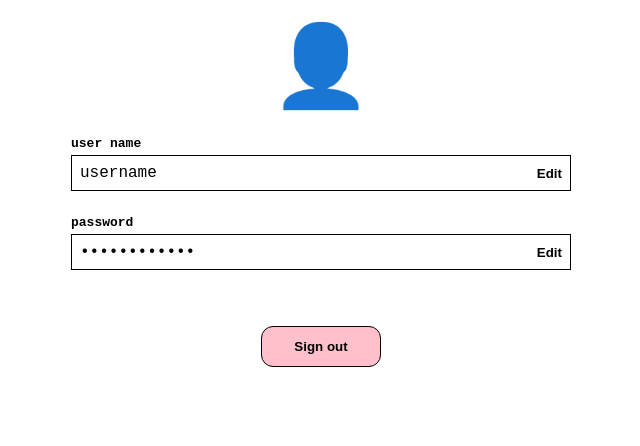
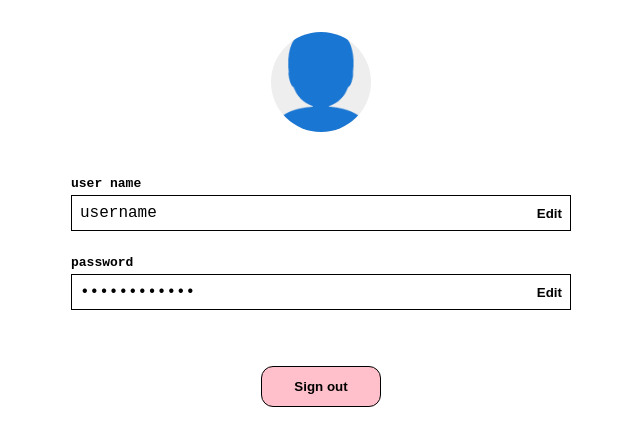
Before and after one commit to Klingsterina/Hop2-vef2-2025, a Next.js app: page /settings in a window 1280 px wide. Shown: the top 446 px of the page, without its empty margins (319-959 px from the left). Built offline with nearby package versions, Linux system fonts and the light colour scheme; no server answers.

Commit message:
get route pfp

```diff
--- a/src/Styles/settings.scss
+++ b/src/Styles/settings.scss
@@ -62,3 +62,52 @@
       background-color: #ffb6c1;
     }
   }
+
+  .settings-avatar {
+    position: relative;
+    width: 100px; /* Adjust as desired */
+    height: 100px; /* Adjust as desired */
+    border-radius: 50%;
+    overflow: hidden;
+    cursor: pointer;
+    margin-bottom: 20px;
+
+    .avatar-image,
+    .avatar-placeholder {
+      width: 100%;
+      height: 100%;
+      object-fit: cover; /* If using an <img>, helps fill container */
+      display: flex;
+      align-items: center;
+      justify-content: center;
+      font-size: 6rem; /* For the "👤" emoji size */
+      background-color: #eee; /* A light gray background for placeholder */
+    }
+
+    /* The hover overlay (invisible by default) */
+    .avatar-overlay {
+      opacity: 0;
+      transition: opacity 0.2s ease-in-out;
+
+      position: absolute;
+      top: 0;
+      left: 0;
+      right: 0;
+      bottom: 0;
+
+      border-radius: 50%;
+      background-color: rgba(0, 0, 0, 0.2); /* Slight overlay */
+      display: flex;
+      justify-content: center;
+      align-items: center;
+
+      .edit-icon {
+        color: #fff;
+        font-size: 1.5rem; /* Pencil icon size */
+      }
+    }
+
+    &:hover .avatar-overlay {
+      opacity: 1;
+    }
+  }
--- a/src/app/settings/page.tsx
+++ b/src/app/settings/page.tsx
@@ -1,11 +1,39 @@
 'use client';
 
-import { useState } from 'react';
+import { useState, useRef, useEffect } from 'react';
 import '../../Styles/settings.scss';
 
 export default function SettingsPage() {
   const [username, setUsername] = useState('username');
   const [password, setPassword] = useState('************');
+  const [avatarUrl, setAvatarUrl] = useState(null);
+
+  const fileInputRef = useRef<HTMLInputElement | null>(null);
+
+  // Fetch user info on mount (including the stored avatar URL, if any)
+  useEffect(() => {
+    fetchUserProfile();
+  }, []);
+
+  // Example GET request to your backend route that returns user info (with avatar URL).
+  const fetchUserProfile = async () => {
+    try {
+      const response = await fetch('/api/user'); // Adapt to your route
+      if (!response.ok) {
+        throw new Error('Failed to fetch user info');
+      }
+      const userData = await response.json();
+      if (userData.avatarUrl) {
+        setAvatarUrl(userData.avatarUrl);
+      }
+      if (userData.username) {
+        setUsername(userData.username);
+      }
+      // ... set any other fields you want from userData
+    } catch (error) {
+      console.error('Error fetching user profile:', error);
+    }
+  };
 
   const handleSignOut = () => {
     localStorage.removeItem('token');
@@ -13,10 +41,75 @@ export default function SettingsPage() {
     window.location.href = '/';
   };
 
+  const handleAvatarClick = () => {
+    // Trigger the hidden file input on avatar click
+    fileInputRef.current?.click();
+  };
+
+  // Handle the file input change → upload to backend → get Cloudinary URL → set to state
+  interface UploadResponse {
+    avatarUrl: string;
+  }
+
+  const handleAvatarChange = async (e: React.ChangeEvent<HTMLInputElement>) => {
+    const file = e.target.files?.[0];
+    if (!file) return;
+
+    try {
+      // 1) Create form data
+      const formData = new FormData();
+      formData.append('avatar', file);
+
+      // 2) Upload to your backend, which in turn uploads to Cloudinary
+      // Example using fetch:
+      const uploadResponse = await fetch('/api/upload-avatar', {
+        method: 'POST',
+        body: formData,
+      });
+      if (!uploadResponse.ok) {
+        throw new Error('Upload failed');
+      }
+
+      const { avatarUrl: newCloudinaryUrl }: UploadResponse = await uploadResponse.json();
+
+      // 3) Update local state with the new Cloudinary URL
+      //setAvatarUrl(newCloudinaryUrl);
+
+      // 4) Optionally, update user data on your backend with the new URL
+      // (You might already handle this in the /api/upload-avatar endpoint,
+      //  or you can make a separate request to /api/user to set the new avatar.)
+    } catch (error) {
+      console.error('Error uploading avatar:', error);
+    }
+  };
+
   return (
     <div className="settings-page">
-      <div className="settings-avatar">
-        <div className="face">👤</div>
+      {/* Avatar Container */}
+      <div className="settings-avatar" onClick={handleAvatarClick}>
+        {/* If avatarUrl exists, display an img. Otherwise display default "👤" emoji */}
+        {avatarUrl ? (
+          <img src={avatarUrl} alt="Profile Avatar" className="avatar-image" />
+        ) : (
+          <div className="avatar-placeholder" title="Default Avatar">
+            <span role="img" aria-label="avatar emoji">
+             👤
+            </span>
+          </div>
+        )}
+
+        {/* Hidden file input for uploading */}
+        <input
+          type="file"
+          ref={fileInputRef}
+          onChange={handleAvatarChange}
+          style={{ display: 'none' }}
+        />
+
+        {/* Hover overlay */}
+        <div className="avatar-overlay">
+          <span className="edit-icon">✎</span>
+        </div>
       </div>
 
       <div className="settings-field">
@@ -34,6 +127,7 @@ export default function SettingsPage() {
           <button>Edit</button>
         </div>
       </div>
+
       <button onClick={handleSignOut} className="signout-button">
         Sign out
       </button>
```
